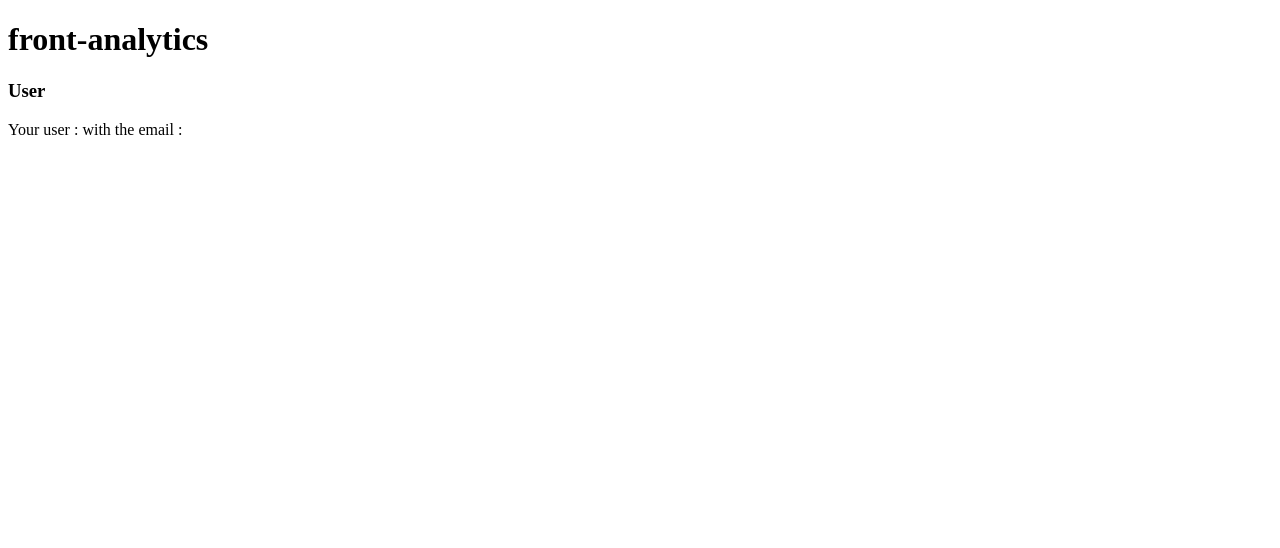
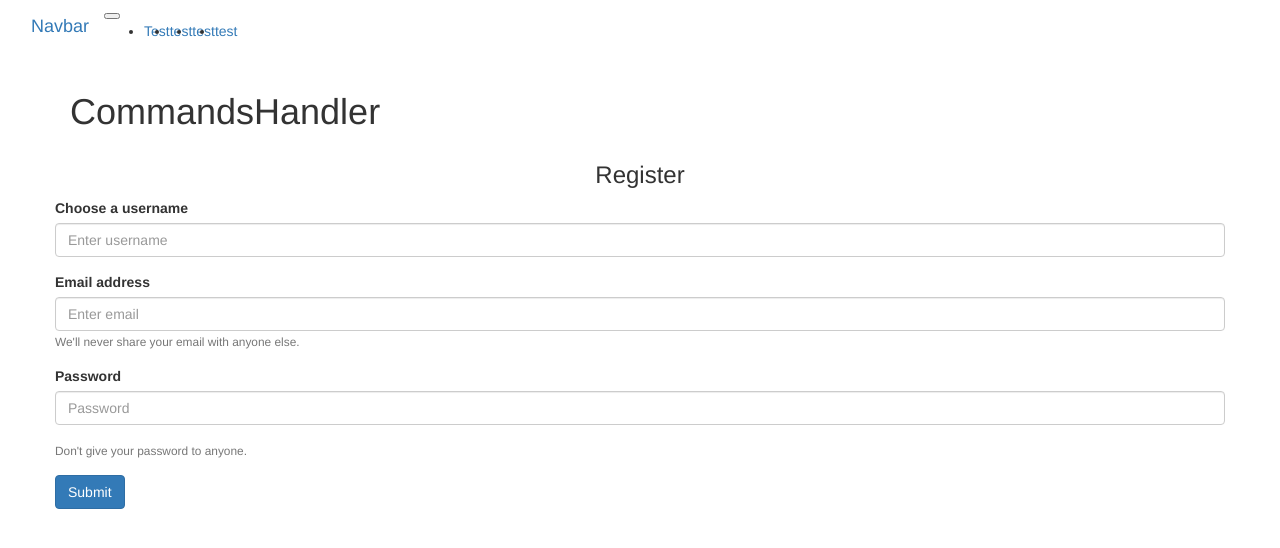
Before and after one commit to ESIR-SI-2020/AnalyticsUI, an Angular app: page /serviceUser/ in a window 1280 px wide. Shown: the top 548 px of the page. Built offline with nearby package versions, Linux system fonts and the light colour scheme.

Commit message:
form User + branchement avec composant User

```diff
--- a/angular.json
+++ b/angular.json
@@ -89,9 +89,13 @@
               "src/assets"
             ],
             "styles": [
-              "src/styles.css"
+              "src/styles.css",
+              "../node_modules/bootstrap/dist/css/bootstrap.min.css"
             ],
-            "scripts": []
+            "scripts": [
+              "../node_modules/jquery/dist/jquery.min.js",
+              "../node_modules/bootstrap/dist/js/bootstrap.min.js"
+            ]
           }
         },
         "lint": {
@@ -119,6 +123,7 @@
             }
           }
         }
+
       }
     }},
   "defaultProject": "front-analytics"
--- a/package.json
+++ b/package.json
@@ -19,6 +19,8 @@
     "@angular/platform-browser": "~8.2.8",
     "@angular/platform-browser-dynamic": "~8.2.8",
     "@angular/router": "~8.2.8",
+    "bootstrap": "^3.4.1",
+    "jquery": "^3.4.1",
     "rxjs": "~6.4.0",
     "tslib": "^1.10.0",
     "zone.js": "~0.9.1"
--- a/src/app/app.component.html
+++ b/src/app/app.component.html
@@ -1,4 +1,8 @@
-<h1>{{ title }}</h1>
+<app-header>
+  HeaderLoading...
+</app-header>
 <div class="container">
+  <h1>{{ title }}</h1>
+  <app-user></app-user>
   <router-outlet></router-outlet>
 </div>
--- a/src/app/app.component.ts
+++ b/src/app/app.component.ts
@@ -6,5 +6,5 @@ import { Component } from '@angular/core';
   styleUrls: ['./app.component.css']
 })
 export class AppComponent {
-  title = 'front-analytics';
+  title = 'CommandsHandler';
 }
--- /dev/null
+++ b/src/app/components/commons/header/header/header.component.html
@@ -0,0 +1,24 @@
+<header role="banner">
+    <nav class="navbar navbar-expand-lg navbar-light bg-light" role="navigation">
+        <a class="navbar-brand" href="#">Navbar</a>
+        <button class="navbar-toggler" type="button" data-toggle="collapse" data-target="#navbarNav" aria-controls="navbarNav" aria-expanded="false" aria-label="Toggle navigation">
+            <span class="navbar-toggler-icon"></span>
+        </button>
+        <div class="collapse navbar-collapse" id="navbarNav">
+            <ul class="navbar-nav">
+            <li class="nav-item active">
+                <a class="nav-link" href="#">Test <span class="sr-only">(current)</span></a>
+            </li>
+            <li class="nav-item">
+                <a class="nav-link" href="#">test</a>
+            </li>
+            <li class="nav-item">
+                <a class="nav-link" href="#">test</a>
+            </li>
+            <li class="nav-item">
+                <a class="nav-link disabled" href="#">test</a>
+            </li>
+            </ul>
+        </div>
+    </nav>
+</header>
--- /dev/null
+++ b/src/app/components/commons/header/header/header.component.ts
@@ -0,0 +1,17 @@
+import { Component, OnInit } from '@angular/core';
+import { AppComponent } from 'src/app/app.component';
+import { Router } from '@angular/router';
+
+@Component({
+  selector: 'app-header',
+  templateUrl: './header.component.html',
+  styleUrls: ['./header.component.css']
+})
+export class HeaderComponent implements OnInit {
+
+  constructor(public appComponent: AppComponent, private router: Router) { }
+
+  ngOnInit() {
+  }
+
+}
--- a/src/app/components/user/user.component.html
+++ b/src/app/components/user/user.component.html
@@ -1,10 +1,25 @@
 <div>
-    <h3>User</h3>
     <div class="row">
-        <div class="card">
-            <div class="card-body">
-            <a>Your user : {{ userName }} with the email : {{ email }}</a>
+        <h3 align="center">Register</h3>
+        <form [formGroup]="checkoutForm" (ngSubmit)="onSubmit(checkoutForm.value)">
+            <label>Choose a username</label>
+            <input type="username" class="form-control" id="usernameInput" aria-describedby="userNameHelp" placeholder="Enter username" formControlName="name">
+            <div class="form-group">
             </div>
-        </div>
+            <label>Email address</label>
+            <input type="email" class="form-control" id="emailInput" aria-describedby="emailHelp" placeholder="Enter email" formControlName="email">
+            <small id="emailHelp" class="form-text text-muted">We'll never share your email with anyone else.</small>
+                        <div class="form-group">
+            </div>
+            <label>Password</label>
+            <input type="password" class="form-control" id="passwordInput" placeholder="Password" formControlName="password">
+                    <div class="form-group">
+            </div>
+            <small id="passwordHelp" class="form-text text-muted">Don't give your password to anyone.</small>
+            <div class="form-group">
+            </div>
+            <button type="submit" class="btn btn-primary">Submit</button>
+        </form>
     </div>
+
 </div>
--- a/src/app/components/user/user.component.ts
+++ b/src/app/components/user/user.component.ts
@@ -1,4 +1,5 @@
 import { Component, OnInit } from '@angular/core';
+import { FormBuilder } from '@angular/forms';
 import { UserCreateService } from 'src/app/services/user-create.service';
 import { Address } from 'src/app/model/address/address';
 
@@ -14,12 +15,26 @@ export class UserComponent implements OnInit {
   password: String;
   address: Address;
 
+  checkoutForm;
+
   constructor(
-    private userCreateService : UserCreateService,
-  ) { }
+    private userCreateService : UserCreateService, private formBuilder: FormBuilder
+  ) {  this.checkoutForm = this.formBuilder.group({
+    name: '',
+    email: '',
+    password: ''
+  });}
 
   ngOnInit() {
-    this.userCreateService.createUser(this.userName, this.email, this.password, this.address);
   }
 
+  onSubmit(userData) {
+    // Process checkout data here
+    console.warn('onSubmit', userData);
+    this.checkoutForm.reset();
+  }
+    //this.userCreateService.createUser(this.userName, this.email, this.password, this.address);
+
+
+
 }
--- a/src/app/services/user-create.service.ts
+++ b/src/app/services/user-create.service.ts
@@ -1,6 +1,7 @@
 import { Injectable } from '@angular/core';
-import { HttpClient } from "@angular/common/http"
+import { HttpClient, HttpErrorResponse } from "@angular/common/http"
 import { Observable } from 'rxjs';
+import { catchError, tap } from 'rxjs/operators';
 import { Address } from '../model/address/address';
 @Injectable({
   providedIn: 'root'
@@ -10,7 +11,7 @@ export class UserCreateService {
   //private userUrl = 'http://148.60.11.161:8099/users';
   private userUrl = 'randomURL/users';
 
-  body : String;
+
   constructor(
      private http: HttpClient,
   ) { }
@@ -18,15 +19,28 @@ export class UserCreateService {
   createUser(userName: String,
     email: String,
     password: String,
-    address: Address): void{ //Observable<any>{
-      /*
-    this.body = JSON.stringify({
-          "name" : userName,
-          "email" : email,
-          "password" : password,
-          "address" : JSON.stringify(address)
-    })
-    return this.http.post<any>(this.userUrl, this.body);*/
-    console.log("user create service");
+    address: Address): Observable<any>{
+
+    const body = {
+          name : userName,
+          email : email,
+          password : password,
+          address : address
+    }
+    //console.log("user create service");
+    return this.http.post<any>(this.userUrl, body).pipe(
+      tap(data => console.log('server data:', data)),
+      catchError(this.handleError('getData'))
+    );
   }
+  private handleError(operation: String) {
+    return (err: any) => {
+        let errMsg = `error in ${operation}() retrieving ${this.userUrl}`;
+        console.log(`${errMsg}:`, err)
+        if(err instanceof HttpErrorResponse) {
+            console.log(`status: ${err.status}, ${err.statusText}`);
+        }
+        return Observable.throw(errMsg);
+    }
 }
+}
--- a/src/index.html
+++ b/src/index.html
@@ -2,12 +2,15 @@
 <html lang="en">
 <head>
   <meta charset="utf-8">
-  <title>FrontAnalytics</title>
-  <base href="/">
+  <title>CommandsHandler</title>
+  <base href="/serviceUser">
   <meta name="viewport" content="width=device-width, initial-scale=1">
   <link rel="icon" type="image/x-icon" href="favicon.ico">
+  <link rel="stylesheet" href="https://maxcdn.bootstrapcdn.com/bootstrap/3.3.7/css/bootstrap.min.css" integrity="sha384-BVYiiSIFeK1dGmJRAkycuHAHRg32OmUcww7on3RYdg4Va+PmSTsz/K68vbdEjh4u" crossorigin="anonymous">
 </head>
 <body>
-  <app-root></app-root>
+  <div class="container-fluid">
+    <app-root>Loading...</app-root>
+  </div>
 </body>
 </html>
```
Also changed, not shown: src/app/app.module.ts (+8 -2 lines), src/app/components/commons/header/header/header.component.css (added), 2 other files (tests, documents, lock files or other folders).
